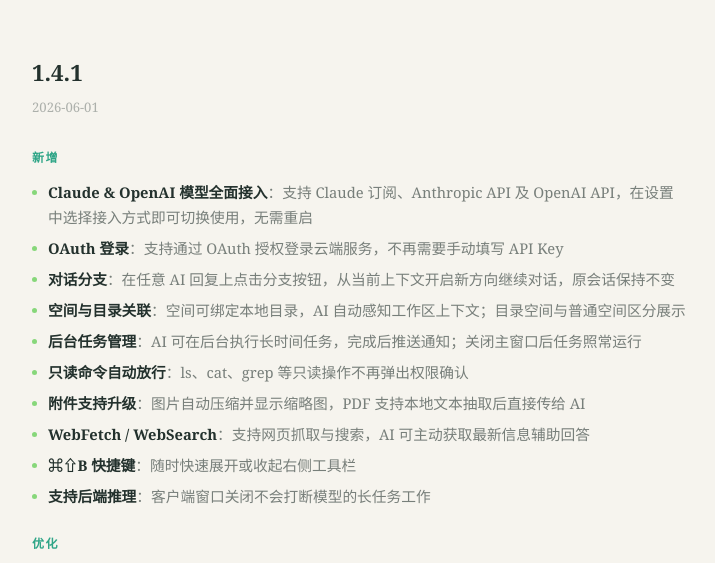
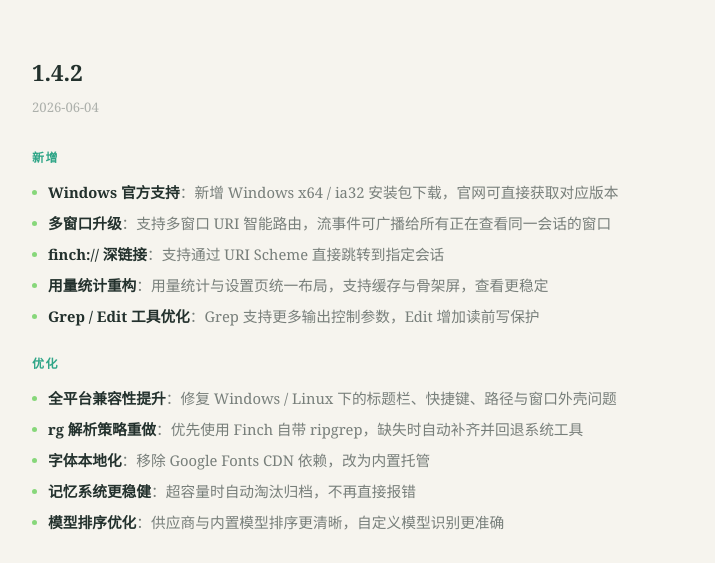
Before and after one commit to puterjam/finch, a plain HTML site: page docs/changelog.html in a window 1280 px wide. Shown: the part 233-796 px from the top of the page, without its empty margins (280-995 px from the left). Drawn offline with Linux system fonts and the light colour scheme.

```diff
--- a/docs/changelog.html
+++ b/docs/changelog.html
@@ -137,6 +137,30 @@
 
 <h1>更新日志</h1>
 <p>Finch 的每一次成长，都在这里记录。</p>
+
+<!-- ====== 1.4.2 ====== -->
+<div class="version">
+  <h2>1.4.2</h2>
+  <p class="date">2026-06-04</p>
+
+  <h3>新增</h3>
+  <ul>
+    <li><strong>Windows 官方支持</strong>：新增 Windows x64 / ia32 安装包下载，官网可直接获取对应版本</li>
+    <li><strong>多窗口升级</strong>：支持多窗口 URI 智能路由，流事件可广播给所有正在查看同一会话的窗口</li>
+    <li><strong>finch:// 深链接</strong>：支持通过 URI Scheme 直接跳转到指定会话</li>
+    <li><strong>用量统计重构</strong>：用量统计与设置页统一布局，支持缓存与骨架屏，查看更稳定</li>
+    <li><strong>Grep / Edit 工具优化</strong>：Grep 支持更多输出控制参数，Edit 增加读前写保护</li>
+  </ul>
+
+  <h3>优化</h3>
+  <ul>
+    <li><strong>全平台兼容性提升</strong>：修复 Windows / Linux 下的标题栏、快捷键、路径与窗口外壳问题</li>
+    <li><strong>rg 解析策略重做</strong>：优先使用 Finch 自带 ripgrep，缺失时自动补齐并回退系统工具</li>
+    <li><strong>字体本地化</strong>：移除 Google Fonts CDN 依赖，改为内置托管</li>
+    <li><strong>记忆系统更稳健</strong>：超容量时自动淘汰归档，不再直接报错</li>
+    <li><strong>模型排序优化</strong>：供应商与内置模型排序更清晰，自定义模型识别更准确</li>
+  </ul>
+</div>
 
 <!-- ====== 1.4.1 ====== -->
 <div class="version">
```
Also changed, not shown: docs/index.html (+11 -3 lines).
